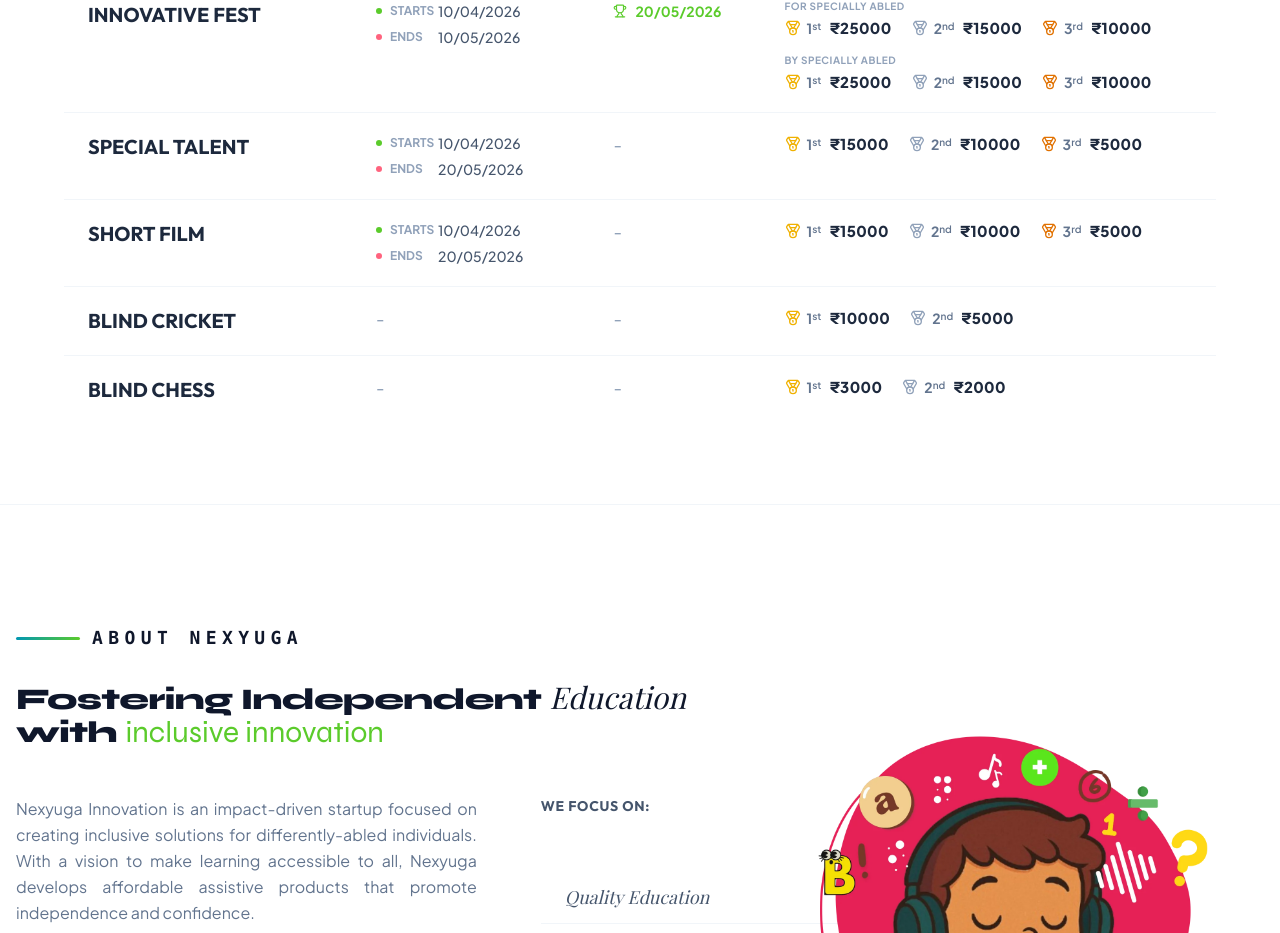
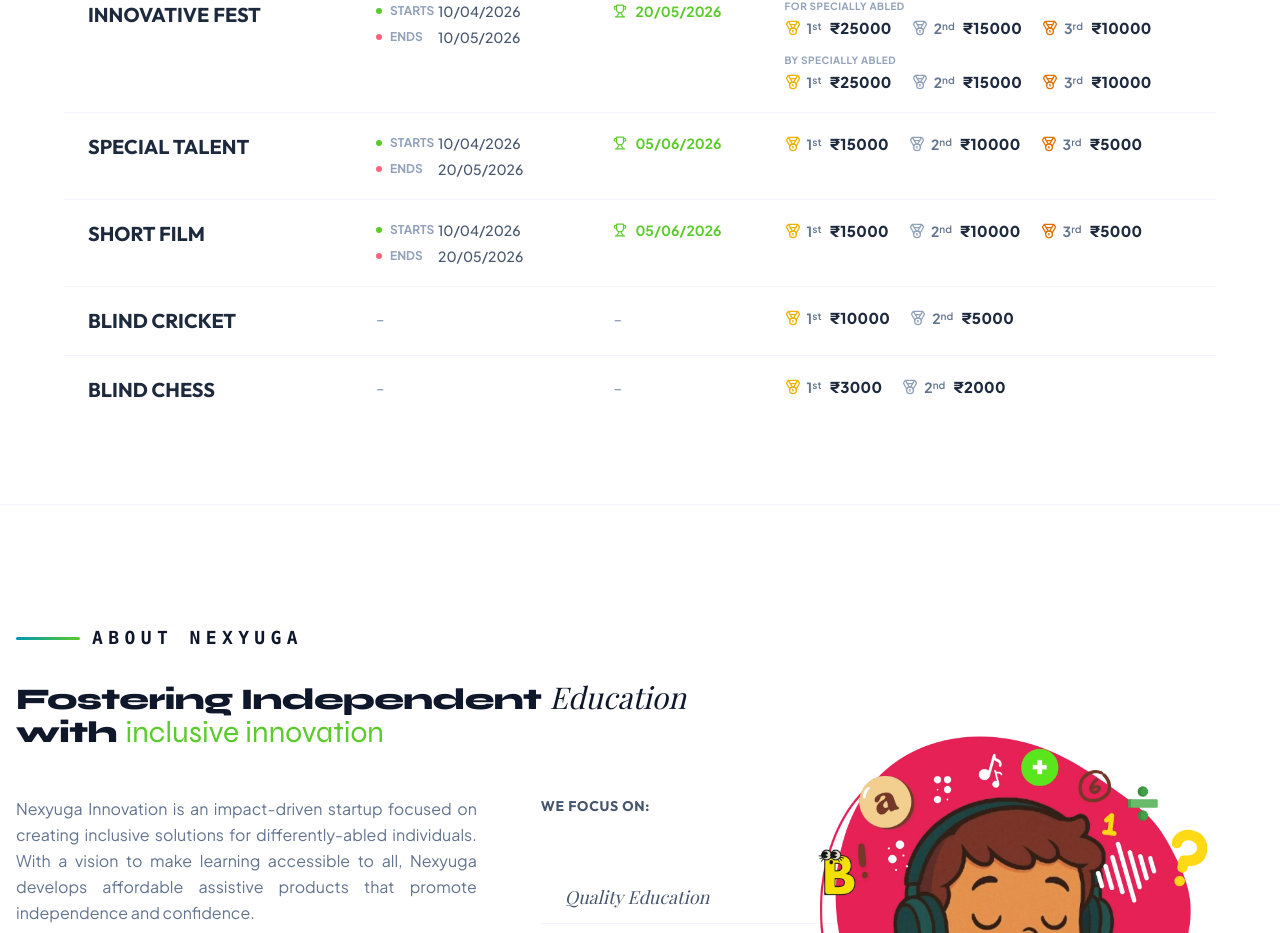
Before and after one commit to Mithunp123/Vyuga, a React (Vite) app in the folder frontend/: page /about in a window 1280 px wide. Shown: the part 2868-3801 px from the top of the page. Built offline with nearby package versions, Linux system fonts and the light colour scheme; a web font is replaced by a local one.

Commit message:
fixed date changed

```diff
--- a/frontend/src/components/About.jsx
+++ b/frontend/src/components/About.jsx
@@ -551,9 +551,12 @@ export default function About() {
             </thead>
             <tbody className="divide-y divide-slate-100 pb-8">
               {eventSchedules.map((event, idx) => {
-                const appOpen = event.timeline.find(t => t.label.includes("Open"))?.date;
-                const appClose = event.timeline.find(t => t.label.includes("Close"))?.date;
-                const resultDt = event.timeline.find(t => t.label.includes("Result"))?.date;
+                const appOpen = event.timeline.find(t => t.label.toLowerCase().includes("open"))?.date;
+                const appClose = event.timeline.find(t => t.label.toLowerCase().includes("close"))?.date;
+                const resultDt = event.timeline.find(t => {
+                  const lbl = t.label.toLowerCase();
+                  return lbl.includes("result") || lbl.includes("announcement") || lbl.includes("finalist");
+                })?.date;
 
                 return (
                   <tr key={idx} className="hover:bg-slate-50/50 transition-colors group">
--- a/frontend/src/pages/AttendRegister.jsx
+++ b/frontend/src/pages/AttendRegister.jsx
@@ -235,10 +235,10 @@ export default function AttendRegister() {
                         <ul className="space-y-4 border-l-2 border-brand-cyan/20 ml-2 pl-4">
                           {event.timeline.map((step, sIdx) => (
                             <li key={sIdx} className="relative">
-                              <div className={`absolute -left-[21px] top-1.5 h-2.5 w-2.5 rounded-full border border-white ring-2 ${step.label.includes("Result") ? 'bg-[#5BCB2B] ring-[#5BCB2B]/20' : 'bg-brand-cyan ring-brand-cyan/20'}`} />
+                              <div className={`absolute -left-[21px] top-1.5 h-2.5 w-2.5 rounded-full border border-white ring-2 ${/(result|announcement|finalist)/i.test(step.label) ? 'bg-[#5BCB2B] ring-[#5BCB2B]/20' : 'bg-brand-cyan ring-brand-cyan/20'}`} />
                               <div className="flex justify-between items-center text-sm">
                                 <span className="text-slate-600 font-bold whitespace-nowrap mr-2">{step.label}</span>
-                                <span className={`font-black text-right border-b border-dashed border-slate-200 uppercase tracking-wide px-1 ${step.label.includes('Results') ? 'text-[#5BCB2B]' : 'text-slate-800'}`}>
+                                <span className={`font-black text-right border-b border-dashed border-slate-200 uppercase tracking-wide px-1 ${/(result|announcement|finalist)/i.test(step.label) ? 'text-[#5BCB2B]' : 'text-slate-800'}`}>
                                   {step.date}
                                 </span>
                               </div>
```
